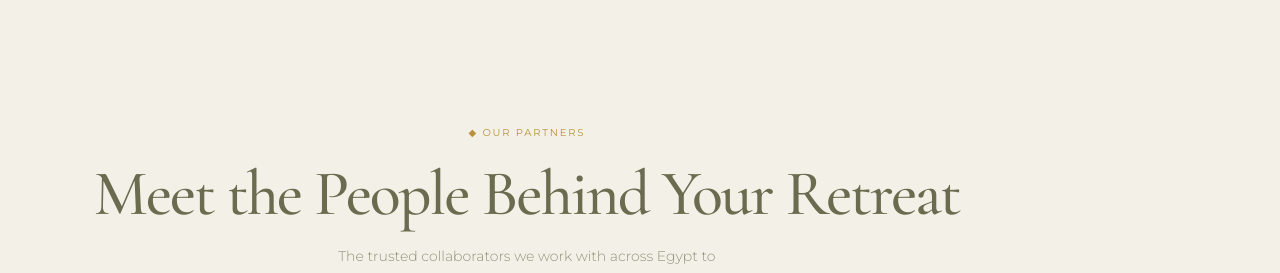
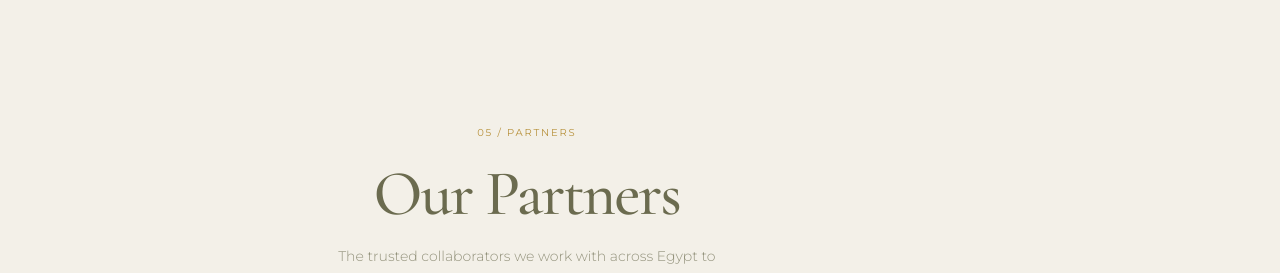
Before and after one commit to yassinsolo83-eng/Nefertiti, a Next.js app: page / in a window 1280 px wide. Shown: the part 6660-6933 px from the top of the page. Built offline with nearby package versions, Linux system fonts and the light colour scheme.

Commit message:
Update page.tsx

```diff
--- a/app/page.tsx
+++ b/app/page.tsx
@@ -289,8 +289,8 @@ export default function Page() {
       {/* PARTNERS PREVIEW */}
       <section id="partners" className="section partners-preview">
         <div className="section-heading reveal">
-          <div className="section-label">◆ OUR PARTNERS</div>
-          <h2>Meet the People Behind Your Retreat</h2>
+          <div className="section-label">05 / PARTNERS</div>
+          <h2>Our Partners</h2>
           <p className="section-sub">
             The trusted collaborators we work with across Egypt to bring every retreat to life.
           </p>
```
